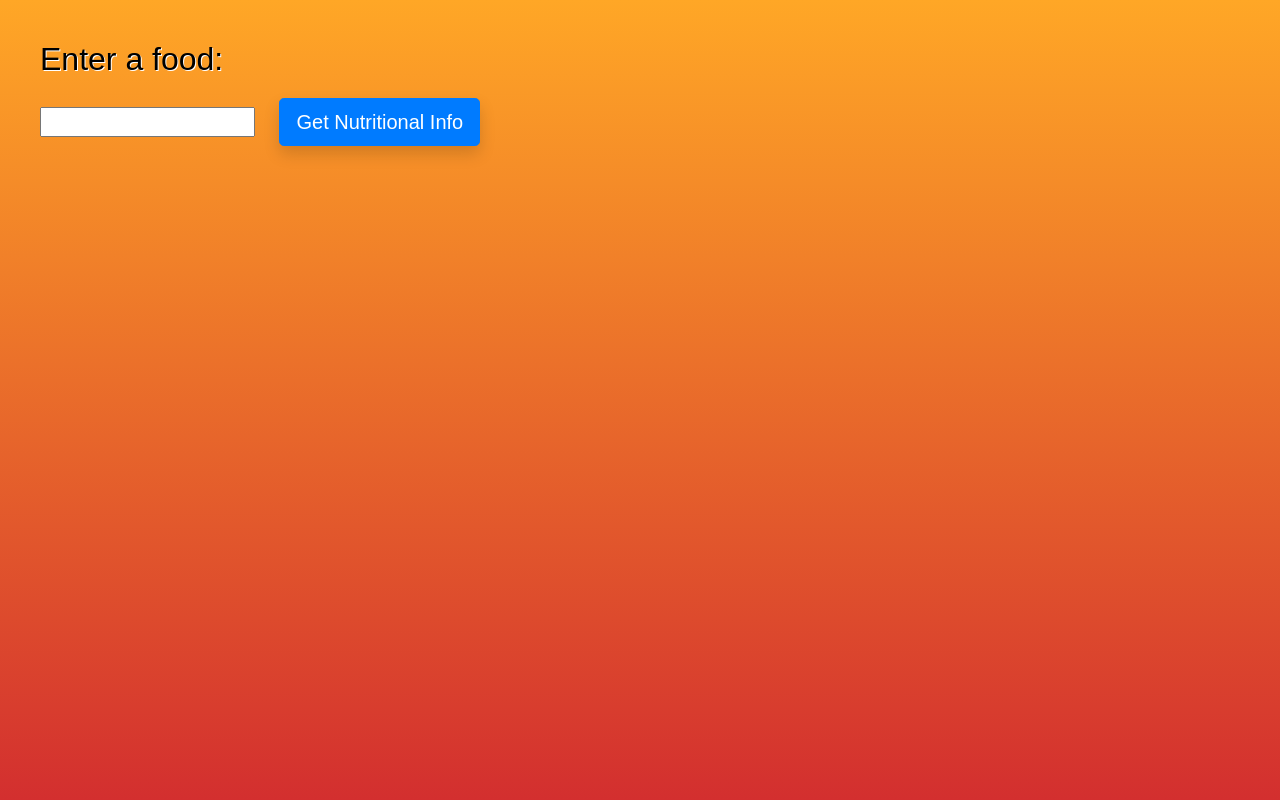
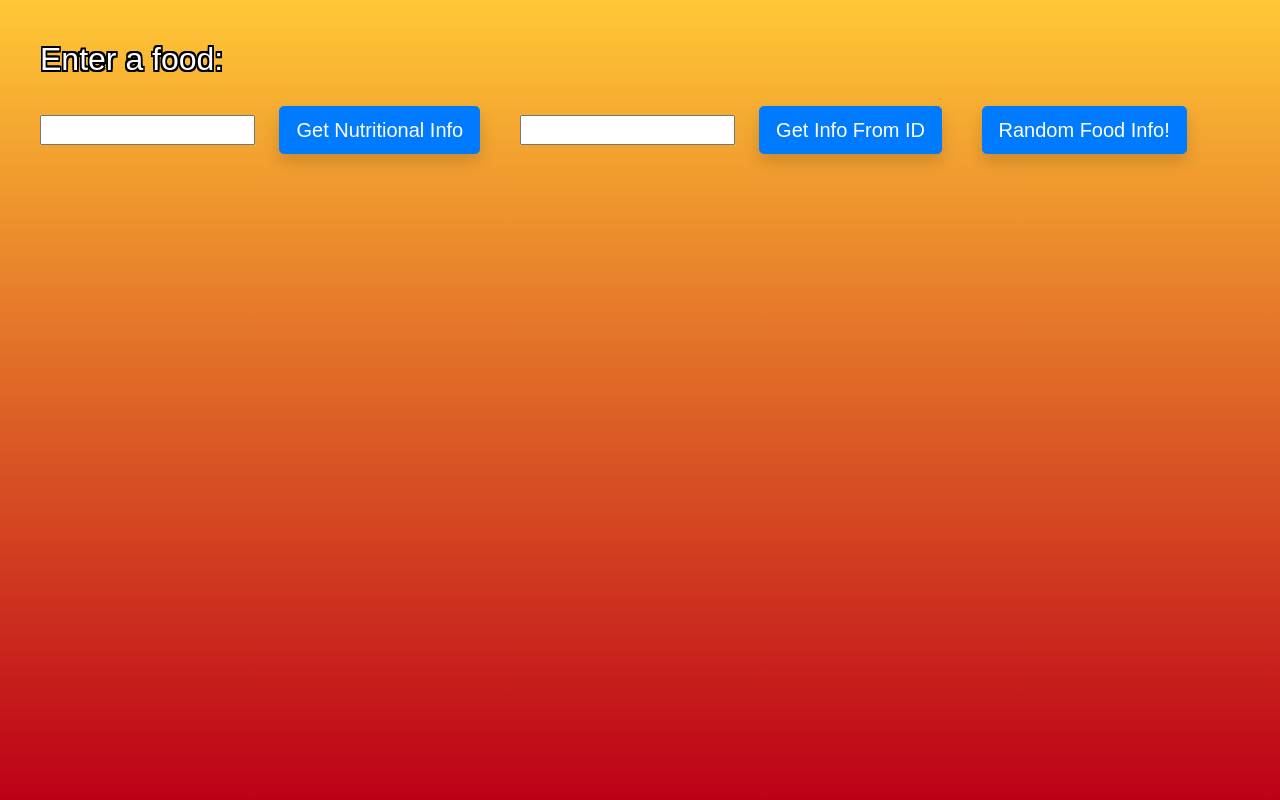
Before and after one commit to kaminsca/Climate-App, a Flask app: page /nutritionle in a window 1280 px wide. Run offline with Flask 3, Linux system fonts and the light colour scheme; some libraries are stand-ins or nearby versions.

Commit message:
nutritionle random function

```diff
--- a/app/static/css/nutritionle.css
+++ b/app/static/css/nutritionle.css
@@ -2,17 +2,28 @@
     font-family: 'Arial', sans-serif;
     /*background-color: #f8f9fa;*/
     padding: 40px; /* important to look nice */
-    background: linear-gradient(to bottom, #8BC34A, #FFC107);
     background: linear-gradient(to bottom, #FFA726, #D32F2F);
+    background: linear-gradient(to bottom, #FFC836, #BD0017);
 }
 .h2 {
     color: #ffffff;
-    color: #000;
-    text-shadow: 1px 1px 0 #000;
-    text-shadow: 1px 1px 0 #ffffff;
+    /*color: #000;*/
+    /*text-shadow: 1px 1px 0 #000;*/
+    /*text-shadow: 1px 1px 0 #ffffff;*/
+    text-shadow:
+        0.05em 0 black,
+        0 0.05em black,
+        -0.05em 0 black,
+        0 -0.05em black,
+        -0.05em -0.05em black,
+        -0.05em 0.05em black,
+        0.05em -0.05em black,
+        0.05em 0.05em black;
 }
 .form {
     margin-top: 20px;
+    margin-right: 35px;
+    display: inline-block;
 }
 .inputBox {
     margin-right: 20px;
@@ -40,3 +51,7 @@
     padding: 10px;
     border-radius: 5px; /* rounded corners */
 }
+
+span {
+  display: inline-block;
+}
--- a/app/static/js/nutrition_search.js
+++ b/app/static/js/nutrition_search.js
@@ -11,6 +11,36 @@ $(document).ready(function() {
             showOptions(response);
         });
     });
+
+    $('#idForm').submit(function(e) {
+        e.preventDefault(); // Prevent the form from submitting
+        // Get the user's input
+        var id = $('#foodID').val();
+        clearPrevious();
+        setNutritionResults(id);
+    });
+
+    $('#randomFoodForm').submit(function(e) {
+        e.preventDefault(); // Prevent the form from submitting
+        GetRandomFood();
+    });
+
+    async function GetRandomFood(){
+        try {
+            let max = 999999;
+            let maxAttempts = 10;
+            const id = await findValidID(0, maxAttempts, max);
+            if (id === -1) {
+                console.log("Could not find valid id");
+                return;
+            }
+            clearPrevious();
+            setNutritionResults(id);
+        } catch (error) {
+            console.error("Error:", error);
+        }
+    }
+
     function showOptions(options){
         console.log("showing options: ");
         var buttonsHtml = '';
@@ -34,15 +64,32 @@ $(document).ready(function() {
 
         // Add click event handler for disambiguation options
         $('.option').click(function () {
-            if (!$("#summaryContainer").is(":visible")) {
+            var selectedQuery = $(this).data('query');
+            setNutritionResults(selectedQuery);
+        });
+    }
+
+    function clearPrevious(){
+        $('#options').html("");
+        $('#summary').text("");
+        if ($("#summaryContainer").is(":visible")){
             $("#summaryContainer").toggle();
         }
-            var selectedQuery = $(this).data('query');
+    }
+
+    function setNutritionResults(selectedQuery){
+        console.log("setting ")
         console.log(selectedQuery);
         // Make a new AJAX request with the selected option
         $.get('/get_nutrition_by_id', { query: selectedQuery}, function (response) {
             // Display the summary for the selected option
             console.log(response);
+            if(response){
+                if (!$("#summaryContainer").is(":visible")) {
+                    $("#summaryContainer").toggle();
+                }
+            }
+            setFoodName(response);
             let serving;
             if (response.servings.serving.length > 1){
                 serving = response.servings.serving[0];
@@ -70,14 +117,38 @@ $(document).ready(function() {
             });
             $('#summary').html(text);
         });
+    }
+
+    function setFoodName(food){
+        let myFood = food.food_type + " " + food.food_name;
+        if (food.hasOwnProperty("brand_name")) {
+            myFood = food.brand_name + " " + food.food_name;
+        }
+        document.getElementById("foodName").innerHTML = myFood;
+    }
+
+    function findValidID(attempts, maxAttempts, max) {
+        return new Promise((resolve, reject) => {
+            if (attempts >= maxAttempts) {
+                console.log("Could not find valid id");
+                //return -1;
+                resolve(-1);
+                return;
+            }
+            let id = Math.floor(Math.random() * max);
+            $.get('/get_nutrition_by_id', {query: id}, function (response, status) {
+                if (status === "success") {
+                    console.log("Success! id: ", id, " --- Data:", response);
+                    resolve(id);
+                    // return id;
+                } else {
+                    // return findValidID(attempts + 1, maxAttempts, max); // Make the next AJAX call
+                    findValidID(attempts + 1, maxAttempts, max)
+                    .then(resolve)
+                    .catch(reject);
+                }
+            });
         });
     }
 
-    function clearPrevious(){
-        $('#options').html("");
-        $('#summary').text("");
-        if ($("#summaryContainer").is(":visible")){
-            $("#summaryContainer").toggle();
-        }
-    }
 });
--- a/app/templates/nutritionle.html
+++ b/app/templates/nutritionle.html
@@ -11,14 +11,22 @@
 </head>
 <body class="body">
     <h2 class="h2">Enter a food:</h2>
-    <form id="wikiForm" class="form">
-{#        <label for="query">Enter a search query:</label>#}
-        <input type="text" class="inputBox" id="food" name="food">
-        <button class="btn btn-primary btn-lg shadow" type="submit">Get Nutritional Info</button>
-    </form>
+    <span>
+        <form id="wikiForm" class="form">
+            <input type="text" class="inputBox" id="food" name="food">
+            <button class="btn btn-primary btn-lg shadow" type="submit">Get Nutritional Info</button>
+        </form>
+        <form id="idForm" class="form">
+            <input type="text" class="inputBox" id="foodID" name="food">
+            <button class="btn btn-primary btn-lg shadow" type="submit">Get Info From ID</button>
+        </form>
+        <form id="randomFoodForm" class="form">
+            <button class="btn btn-primary btn-lg shadow" type="submit">Random Food Info!</button>
+        </form>
+    </span>
     <div id="options"></div>
     <div id="summaryContainer" class="summaryContainer">
-        <h2 class="h2">Food Details:</h2>
+        <h2 class="h2" id="foodName">Food Details:</h2>
         <p id="summary" class="summary"></p>
     </div>
     <script src="{{ url_for('static', filename='js/nutrition_search.js') }}"></script>
```
Lines whose indentation alone changed are shown as unchanged.
